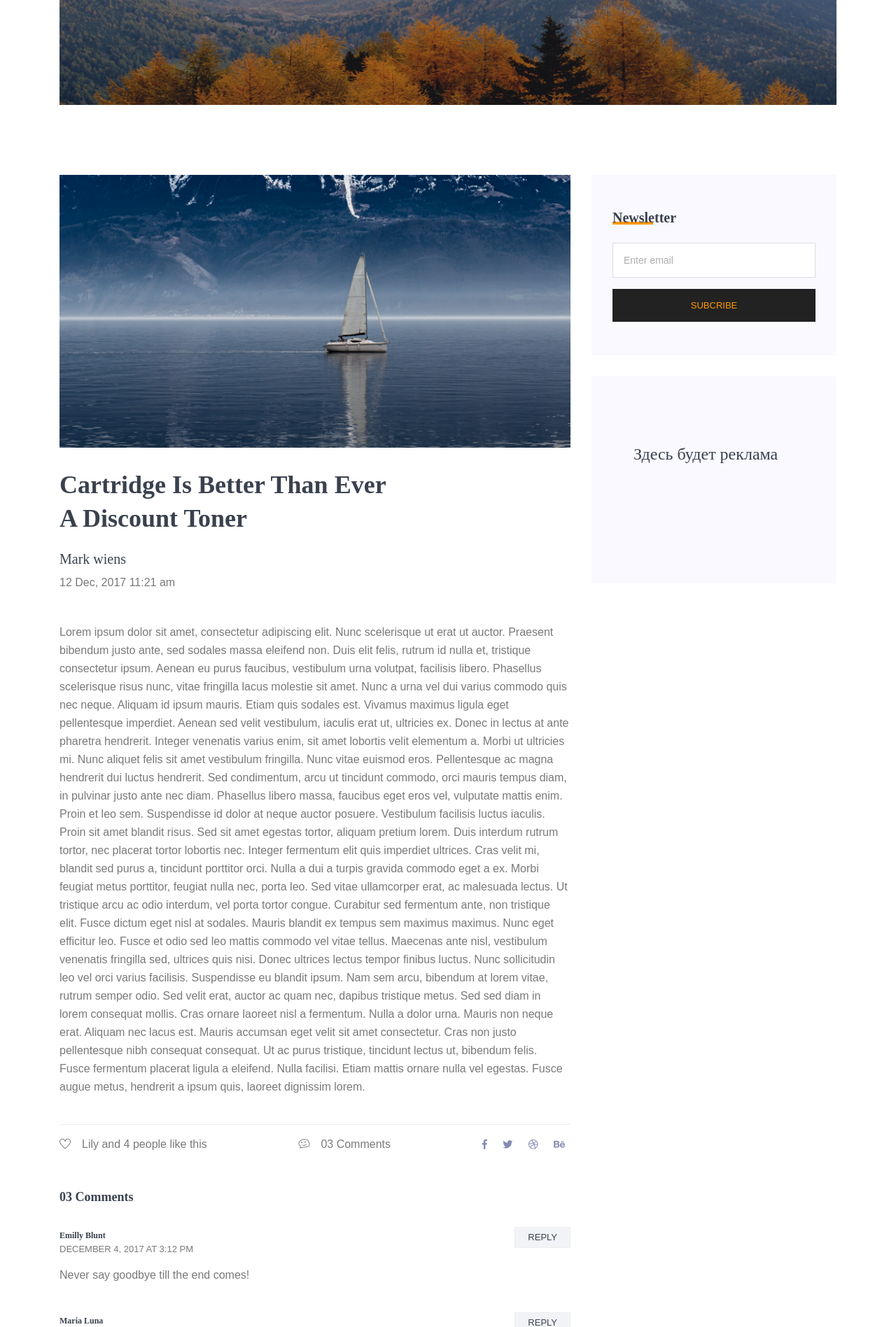
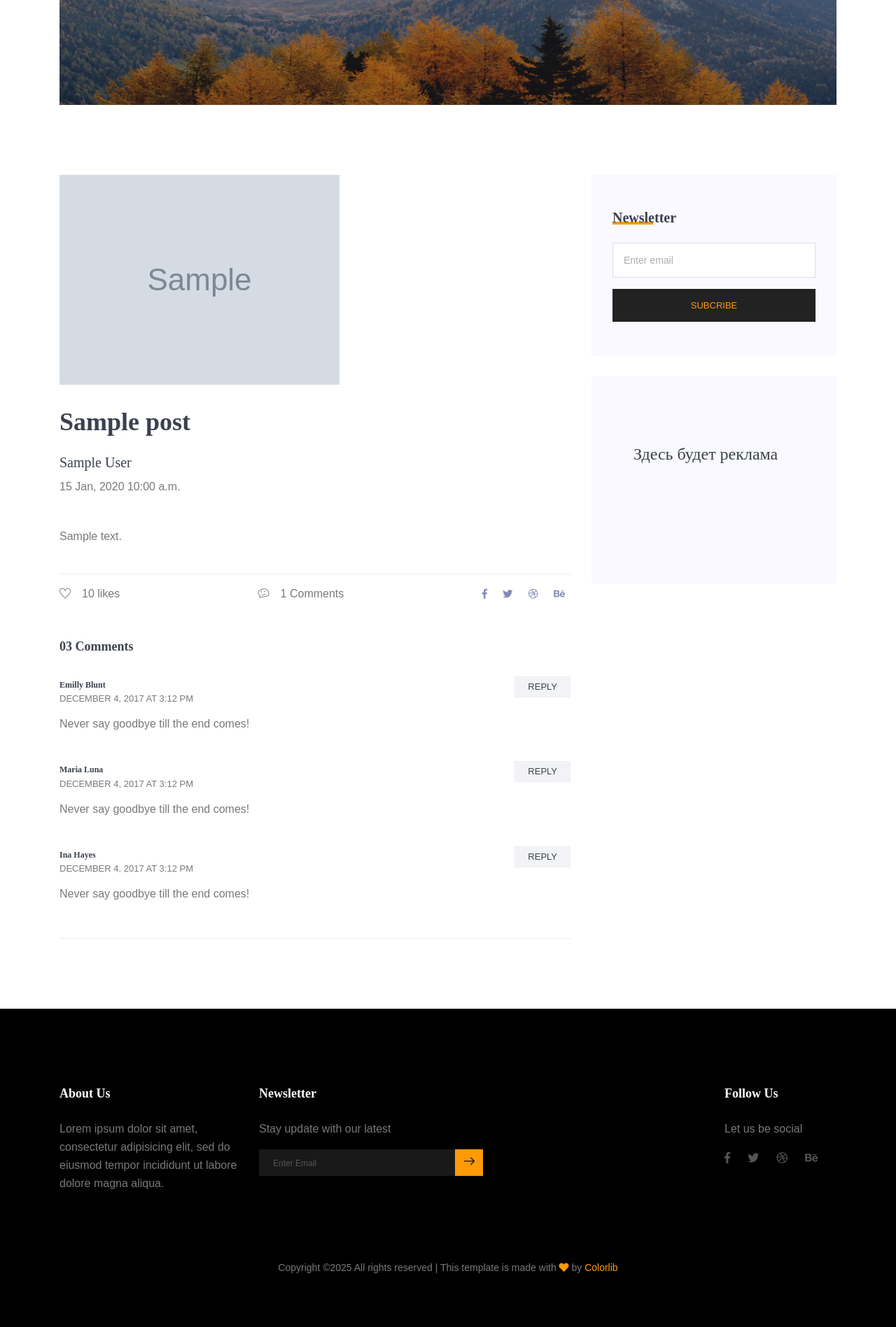
Before and after one commit to AlexKlos/DVMN_l18, a Django app: template templates/blog-details.html in a window 1280 px wide. Shown: the part 334-2231 px from the top of the page at 70% size. Run offline with Django 3.2, Linux system fonts and the light colour scheme; the template is opened without the code that fills it: most values are stand-ins (such as "Sample title", 1, 10 or a date in 2020); grey boxes marked "Sample" are stand-in pictures; some libraries are stand-ins or nearby versions.

Commit message:
add template logic to post page

```diff
--- a/templates/blog-details.html
+++ b/templates/blog-details.html
@@ -67,30 +67,25 @@
         <div class="row">
           <div class="col-lg-8">
             <div class="main_blog_details">
-              <img class="img-fluid" src="{% static 'blog/blog4.png' %}" alt="">
-              <h4>Cartridge Is Better Than Ever <br /> A Discount Toner</h4>
+              {% static 'banner/blog.png' as fallback_image %}
+              <img class="img-fluid" src="{{ post.image_url|default:fallback_image }}" alt="{{ post.title }}">
+              <h4>{{ post.title }}</h4>
               <div class="user_details">
                 <div class="mt-sm-0 mt-3">
                   <div class="media">
                     <div class="media-body">
-                      <h5>Mark wiens</h5>
-                      <p>12 Dec, 2017 11:21 am</p>
+                      <h5>{{ post.author }}</h5>
+                      <p>{{ post.published_at|date:"d M, Y H:i a" }}</p>
                     </div>
                   </div>
                 </div>
               </div>
-              <p>Lorem ipsum dolor sit amet, consectetur adipiscing elit. Nunc scelerisque ut erat ut auctor. Praesent bibendum justo ante, sed sodales massa eleifend non. Duis elit felis, rutrum id nulla et, tristique consectetur ipsum. Aenean eu purus faucibus, vestibulum urna volutpat, facilisis libero. Phasellus scelerisque risus nunc, vitae fringilla lacus molestie sit amet. Nunc a urna vel dui varius commodo quis nec neque. Aliquam id ipsum mauris. Etiam quis sodales est.
-
-              Vivamus maximus ligula eget pellentesque imperdiet. Aenean sed velit vestibulum, iaculis erat ut, ultricies ex. Donec in lectus at ante pharetra hendrerit. Integer venenatis varius enim, sit amet lobortis velit elementum a. Morbi ut ultricies mi. Nunc aliquet felis sit amet vestibulum fringilla. Nunc vitae euismod eros. Pellentesque ac magna hendrerit dui luctus hendrerit. Sed condimentum, arcu ut tincidunt commodo, orci mauris tempus diam, in pulvinar justo ante nec diam. Phasellus libero massa, faucibus eget eros vel, vulputate mattis enim. Proin et leo sem. Suspendisse id dolor at neque auctor posuere. Vestibulum facilisis luctus iaculis. Proin sit amet blandit risus. Sed sit amet egestas tortor, aliquam pretium lorem. Duis interdum rutrum tortor, nec placerat tortor lobortis nec.
-
-              Integer fermentum elit quis imperdiet ultrices. Cras velit mi, blandit sed purus a, tincidunt porttitor orci. Nulla a dui a turpis gravida commodo eget a ex. Morbi feugiat metus porttitor, feugiat nulla nec, porta leo. Sed vitae ullamcorper erat, ac malesuada lectus. Ut tristique arcu ac odio interdum, vel porta tortor congue. Curabitur sed fermentum ante, non tristique elit.
-
-              Fusce dictum eget nisl at sodales. Mauris blandit ex tempus sem maximus maximus. Nunc eget efficitur leo. Fusce et odio sed leo mattis commodo vel vitae tellus. Maecenas ante nisl, vestibulum venenatis fringilla sed, ultrices quis nisi. Donec ultrices lectus tempor finibus luctus. Nunc sollicitudin leo vel orci varius facilisis. Suspendisse eu blandit ipsum. Nam sem arcu, bibendum at lorem vitae, rutrum semper odio. Sed velit erat, auctor ac quam nec, dapibus tristique metus. Sed sed diam in lorem consequat mollis. Cras ornare laoreet nisl a fermentum.
-
-              Nulla a dolor urna. Mauris non neque erat. Aliquam nec lacus est. Mauris accumsan eget velit sit amet consectetur. Cras non justo pellentesque nibh consequat consequat. Ut ac purus tristique, tincidunt lectus ut, bibendum felis. Fusce fermentum placerat ligula a eleifend. Nulla facilisi. Etiam mattis ornare nulla vel egestas. Fusce augue metus, hendrerit a ipsum quis, laoreet dignissim lorem.</p>
+              <p>{{ post.text|linebreaks }}</p>
               <div class="news_d_footer flex-column flex-sm-row">
-                <a href="#"><span class="align-middle mr-2"><i class="ti-heart"></i></span>Lily and 4 people like this</a>
-                <a class="justify-content-sm-center ml-sm-auto mt-sm-0 mt-2" href="#"><span class="align-middle mr-2"><i class="ti-themify-favicon"></i></span>03 Comments</a>
+                <a href="#"><span class="align-middle mr-2"><i class="ti-heart"></i></span>{{ post.likes_amount }} likes</a>
+                <a class="justify-content-sm-center ml-sm-auto mt-sm-0 mt-2" href="#">
+                  <span class="align-middle mr-2"><i class="ti-themify-favicon"></i></span>{{ post.comments|length }} Comments
+                </a>
                 <div class="news_socail ml-sm-auto mt-sm-0 mt-2">
                   <a href="#"><i class="fab fa-facebook-f"></i></a>
                   <a href="#"><i class="fab fa-twitter"></i></a>
```
